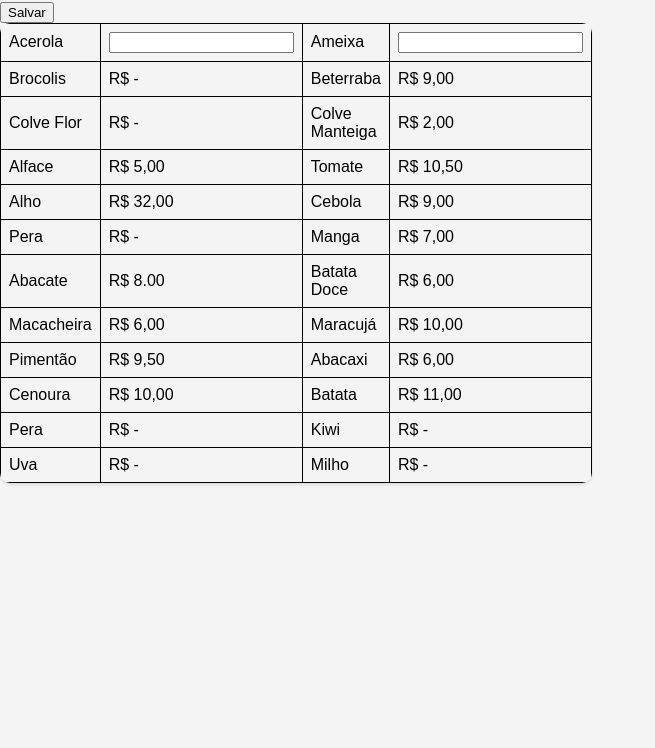
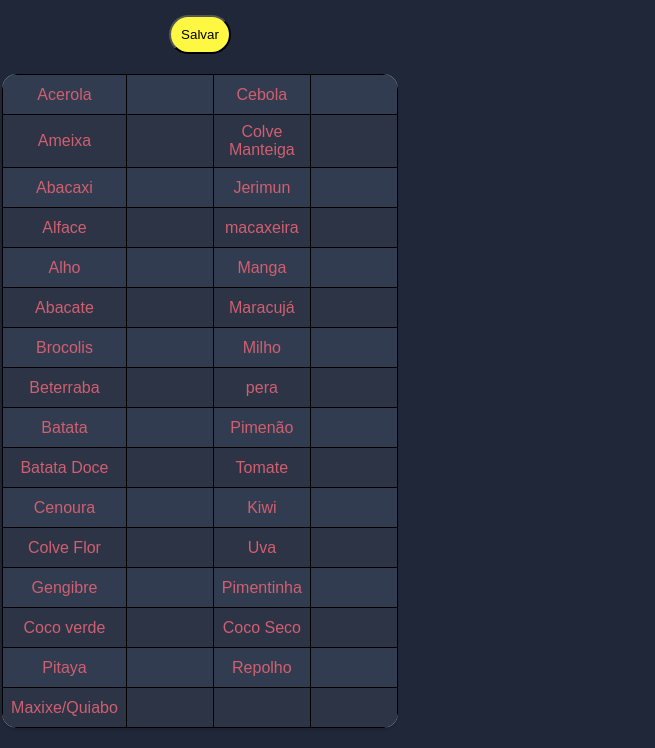
Before and after one commit to gustavopgomes/OneBitCode, a plain HTML site: page javascript/listaFrutas/index.html in a window 1280 px wide. Shown: the part 78-826 px from the top of the page, without its empty margins (0-655 px from the left). Before the commit the page ends 800 px from the top, so only its background shows below. Drawn offline with Linux system fonts and the light colour scheme.

Commit message:
update page

```diff
--- a/javascript/listaFrutas/index.html
+++ b/javascript/listaFrutas/index.html
@@ -8,132 +8,205 @@
     <style>
         body{
             margin: 0px;
-            background-color: #f4f4f4;
+            background-color: #1F2739;
             width: 400px;
-            font-family: Arial, Helvetica, sans-serif;
+            font-family: Sans-serif;
+            display: flex;
+            justify-content: center;
+            align-items: center;
+            height: 100vh;
+            text-align: center;
+            font-weight: 100;
         }
+        main {
+            width: 100%;
+            max-width: 400px; /* Adicionado para definir um limite de largura para o conteúdo principal */
+            display: flex;
+            flex-direction: column;
+            align-items: center;}
         table{
             border-collapse: collapse;
-            width: 300px;
-            border-collapse: collapse;
+            width: 100%;
+            max-width: 300px;
             box-shadow: 0 2px 3px rgba(0,0,0,0.1);
-            border-radius: 10px;
+            border-radius: 15px;
             overflow: hidden;
+            background-color: white;
+            margin: 20px 0;
         }
         td{
             border: 1px solid black;
             padding: 8px;
-
+        }
+        h1{
+            padding-top: 40px;
+            color: #47AEDF;
+        }
+        input{
+            width: 70px;
+            border: none;
+            box-sizing: border-box;
+            font-size: 18px;
+        }
+        .input-text{
+            background-color: transparent;
+            color: rgba(255, 255, 255, 0.384);
+        }
+        td{
+            color: #D05F70;
+        }
+        button{
+            border-radius: 20px;
+            padding: 10px;
+            background-color: #FFF842;
+            cursor: pointer;
+        }
+        tr:nth-child(even) {
+            background-color: #2C3446;
+        }
+        tr:nth-child(odd) {
+            background-color: #323C50;
         }
     </style>
 </head>
 <body>
     <main>
-        <h1>Lista Frutas/Verduras</h1>
+        <h1>Frutas/Verduras</h1>
 
         <button id="sessionBtn">Salvar</button>
         <table>
             <tr>
                 <td>Acerola</td>
-                <td> <input type="text" id="session"></td>
+                <td> <input type="text" class="input-text"></td>
 
+                <td>Cebola</td>
+                <td> <input type="text" class="input-text"></td>
+            </tr>
+            <tr>
                 <td>Ameixa</td>
-                <td> <input type="text" id="session"></td>
+                <td> <input type="text" class="input-text"></td>
+
+                <td>Colve Manteiga</td>
+                <td> <input type="text" class="input-text"></td>
+            </tr>
+            <tr>
+                <td>Abacaxi</td>
+                <td> <input type="text" class="input-text"></td>
+
+                <td>Jerimun</td>
+                <td> <input type="text" class="input-text"></td>
+            </tr>
+            <tr>
+                <td>Alface</td>
+                <td> <input type="text" class="input-text"></td>
+
+                <td>macaxeira</td>
+                <td> <input type="text" class="input-text"></td>
+            </tr>
+            <tr>
+                <td>Alho</td>
+                <td> <input type="text" class="input-text"></td>
+
+                <td>Manga</td>
+                <td> <input type="text" class="input-text"></td>
+            </tr>
+            <tr>
+                <td>Abacate</td>
+                <td> <input type="text" class="input-text"></td>
+
+                <td>Maracujá</td>
+                <td> <input type="text" class="input-text"></td>
             </tr>
             <tr>
                 <td>Brocolis</td>
-                <td>R$ -</td>
+                <td> <input type="text" class="input-text"></td>
 
+                <td>Milho</td>
+                <td> <input type="text" class="input-text"></td>
+            </tr>
+            <tr>
                 <td>Beterraba</td>
-                <td>R$ 9,00</td>
+                <td> <input type="text" class="input-text"></td>
+
+                <td>pera</td>
+                <td> <input type="text" class="input-text"></td>
+            </tr>
+            <tr>
+                <td>Batata</td>
+                <td> <input type="text" class="input-text"></td>
+
+                <td>Pimenão</td>
+                <td> <input type="text" class="input-text"></td>
+            </tr>
+            <tr>
+                <td>Batata Doce</td>
+                <td> <input type="text" class="input-text"></td>
+
+                <td>Tomate</td>
+                <td> <input type="text" class="input-text"></td>
+            </tr>
+            <tr>
+                <td>Cenoura</td>
+                <td> <input type="text" class="input-text"></td>
+
+                <td>Kiwi</td>
+                <td> <input type="text" class="input-text"></td>
             </tr>
             <tr>
                 <td>Colve Flor</td>
-                <td>R$ -</td>
+                <td> <input type="text" class="input-text"></td>
 
-                <td>Colve Manteiga</td>
-                <td>R$ 2,00</td>
+                <td>Uva</td>
+                <td> <input type="text" class="input-text"></td>
             </tr>
             <tr>
-                <td>Alface</td>
-                <td>R$ 5,00</td>
+                <td>Gengibre</td>
+                <td> <input type="text" class="input-text"></td>
 
-                <td>Tomate</td>
-                <td>R$ 10,50</td>
+                <td>Pimentinha</td>
+                <td> <input type="text" class="input-text"></td>
             </tr>
             <tr>
-                <td>Alho</td>
-                <td>R$ 32,00</td>
+                <td>Coco verde</td>
+                <td> <input type="text" class="input-text"></td>
 
-                <td>Cebola</td>
-                <td>R$ 9,00</td>
+                <td>Coco Seco</td>
+                <td> <input type="text" class="input-text"></td>
             </tr>
             <tr>
-                <td>Pera</td>
-                <td>R$ -</td>
+                <td>Pitaya</td>
+                <td> <input type="text" class="input-text"></td>
 
-                <td>Manga</td>
-                <td>R$ 7,00</td>
+                <td>Repolho</td>
+                <td> <input type="text" class="input-text"></td>
             </tr>
             <tr>
-                <td>Abacate</td>
-                <td>R$ 8.00</td>
+                <td>Maxixe/Quiabo</td>
+                <td> <input type="text" class="input-text"></td>
 
-                <td>Batata Doce</td>
-                <td>R$ 6,00</td>
-            </tr>
-            <tr>
-                <td>Macacheira</td>
-                <td>R$ 6,00</td>
-
-                <td>Maracujá</td>
-                <td>R$ 10,00</td>
-            </tr>
-            <tr>
-                <td>Pimentão</td>
-                <td>R$ 9,50</td>
-
-                <td>Abacaxi</td>
-                <td>R$ 6,00</td>
-            </tr>
-            <tr>
-                <td>Cenoura</td>
-                <td>R$ 10,00</td>
-
-                <td>Batata</td>
-                <td>R$ 11,00</td>
-            </tr>
-            <tr>
-                <td>Pera</td>
-                <td>R$ -</td>
-
-                <td>Kiwi</td>
-                <td>R$ -</td>
-            </tr>
-            <tr>
-                <td>Uva</td>
-                <td>R$ -</td>
-
-                <td>Milho</td>
-                <td>R$ -</td>
+                <td></td>
+                <td> <input type="text" class="input-text"></td>
             </tr>
         </table>
     </main>
 
     <script>
-        document.addEventListener('DOMContentLoaded', function(){
-    const input = document.getElementById('session')
-    const savedValue = localStorage.getItem('text')
-    if (savedValue){
-        input.value = savedValue
-    }
-})
+    document.addEventListener('DOMContentLoaded', function(){
+        const inputs = document.querySelectorAll('.input-text');
+        inputs.forEach((input, index) => {
+            const savedValue = localStorage.getItem(`input-${index}`);
+            if (savedValue) {
+                input.value = savedValue;
+            }
+        });
 
-document.getElementById('sessionBtn').addEventListener('click', function(){
-    const input = document.getElementById('session')
-    localStorage.setItem('text', input.value)
-    alert('salvo')
-})
+        document.getElementById('sessionBtn').addEventListener('click', function(){
+            inputs.forEach((input, index) => {
+                localStorage.setItem(`input-${index}`, input.value);
+            });
+            alert('Todos os textos foram salvos');
+        });
+    });
     </script>
 </body>
 </html>
```
